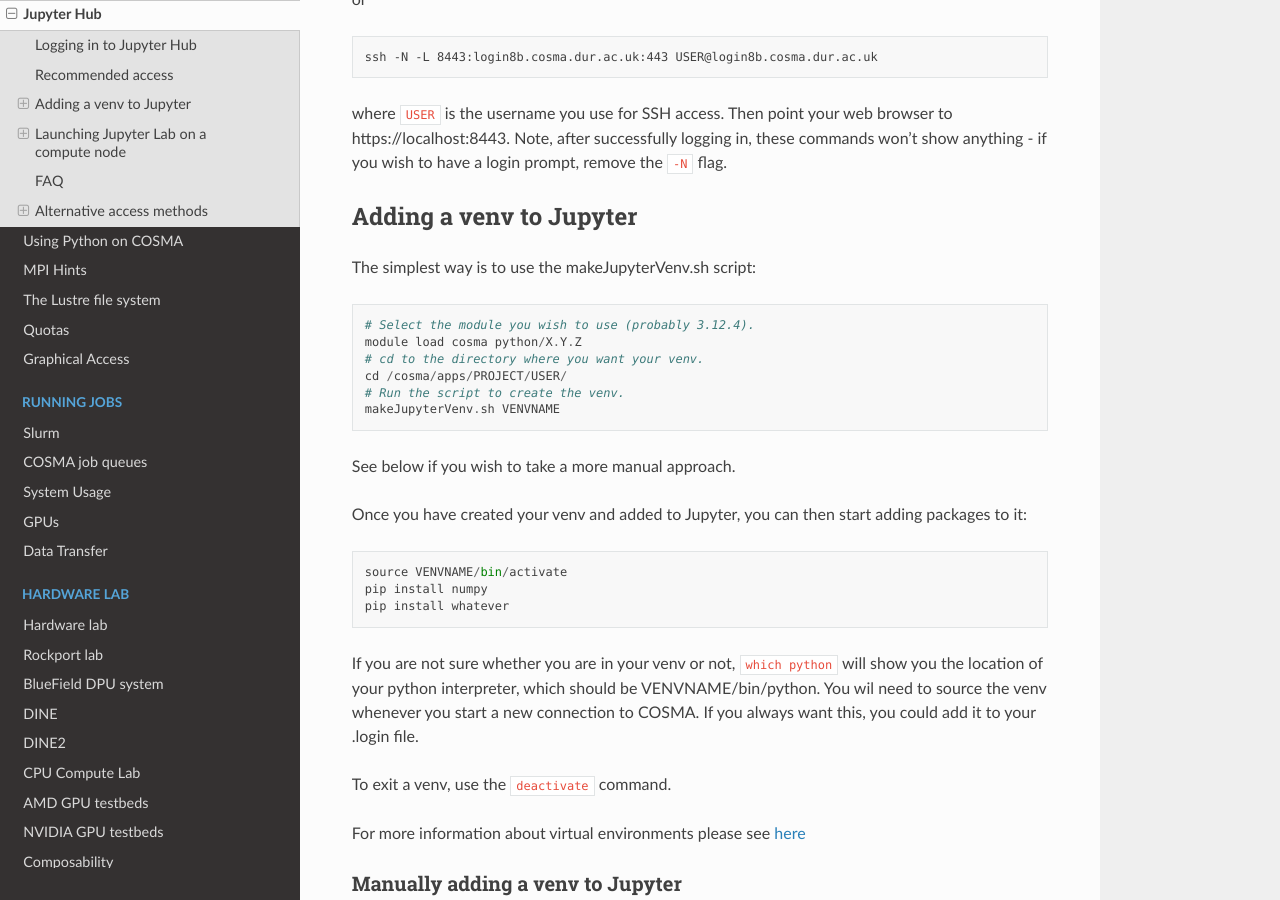
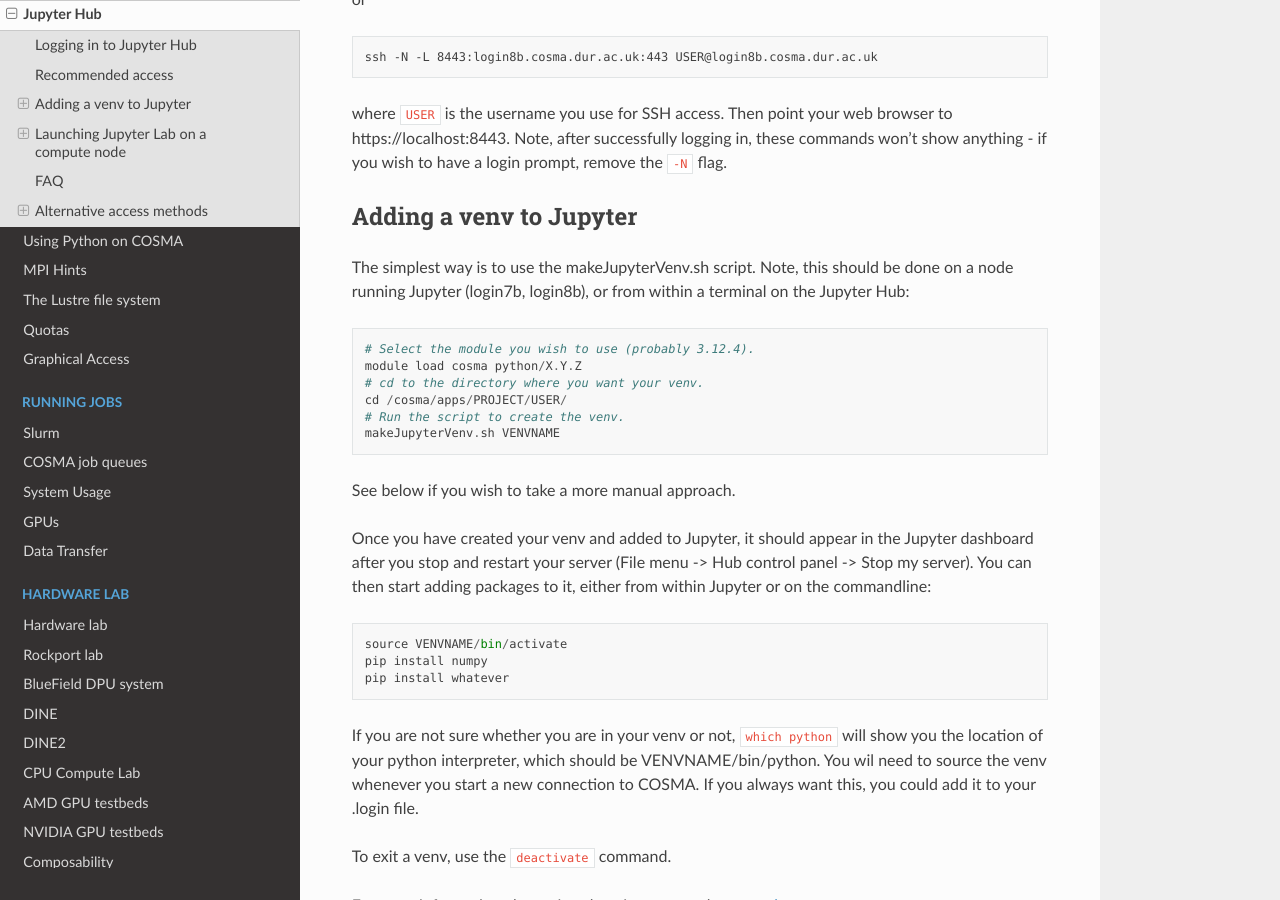
Before and after one commit to agb32/cosmadoc, a Sphinx documentation site: the page built from docs/source/jupyter.md, in a window 1280 px wide and 900 px high, scrolled down 520 px. Built offline with Sphinx 7.4.7 and the Read the Docs theme 2.0.0, drawn with Linux system fonts in a browser that asks for light colours.

Commit message:
added venv info

````diff
--- a/docs/source/jupyter.md
+++ b/docs/source/jupyter.md
@@ -18,9 +18,10 @@
 
 where `USER` is the username you use for SSH access. Then point your web browser to https://localhost:8443.  Note, after successfully logging in, these commands won't show anything - if you wish to have a login prompt, remove the `-N` flag.
 
+
 ## Adding a venv to Jupyter
 
-The simplest way is to use the makeJupyterVenv.sh script:
+The simplest way is to use the makeJupyterVenv.sh script.  Note, this should be done on a node running Jupyter (login7b, login8b), or from within a terminal on the Jupyter Hub:
 
 ```
 # Select the module you wish to use (probably 3.12.4).
@@ -33,7 +34,7 @@
 
 See below if you wish to take a more manual approach.
 
-Once you have created your venv and added to Jupyter, you can then start adding packages to it:
+Once you have created your venv and added to Jupyter, it should appear in the Jupyter dashboard after you stop and restart your server (File menu -> Hub control panel -> Stop my server).  You can then start adding packages to it, either from within Jupyter or on the commandline:
 
 ```
 source VENVNAME/bin/activate
````
